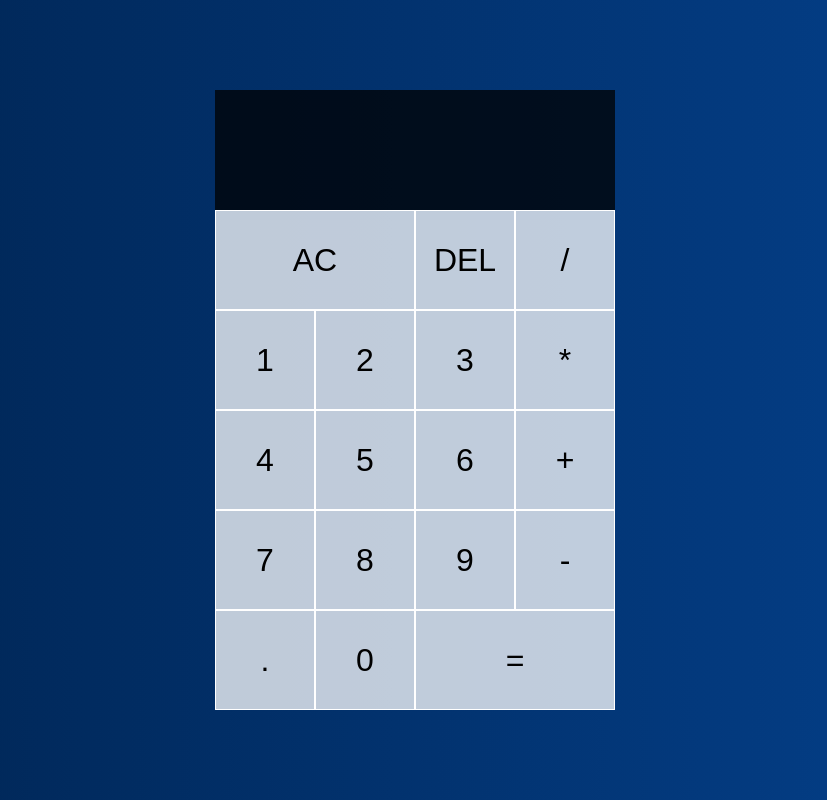
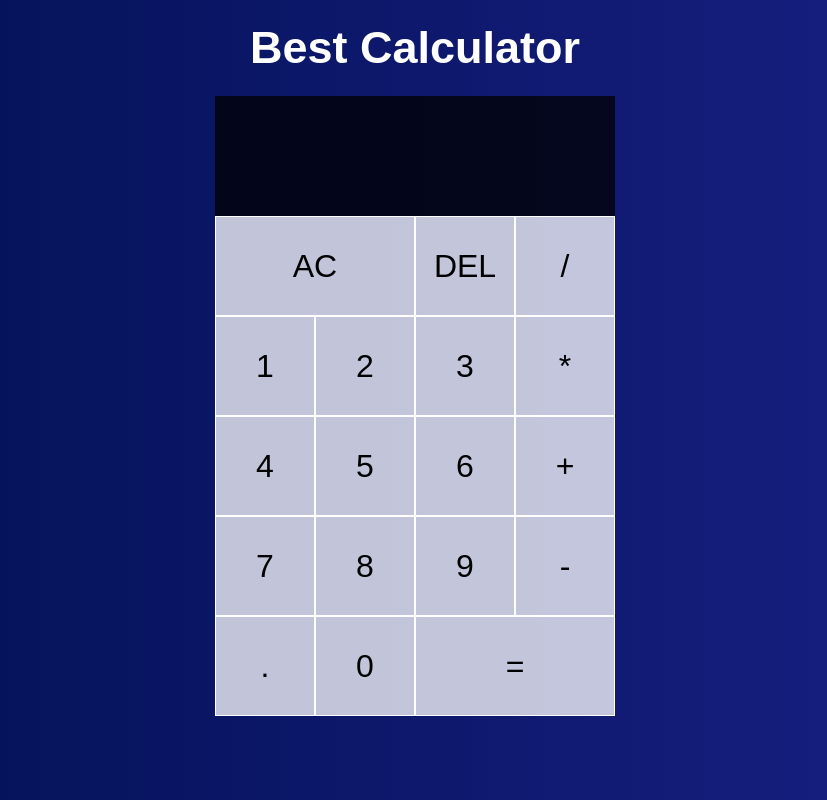
Before and after one commit to Tekkh/calculator-js, a plain HTML site: page index.html in a window 1280 px wide. Shown: the whole page, without its empty margins (225-1052 px from the left). Drawn offline with nearby package versions, Linux system fonts and the light colour scheme.

Commit message:
Version 1.1 Edit css style and add a title

```diff
--- a/index.html
+++ b/index.html
@@ -1,12 +1,17 @@
 <!DOCTYPE html>
 <html lang="en">
   <head>
-    <meta charset="UTF-8" />
-    <title></title>
+    <meta charset="utf-8">
+    <meta name="viewport" content="width=device-width, initial-scale=1.0">
+    <meta http-equiv="X-UA-Compatible" content="ie=edge">
+    <title>Calculator</title>
+    <link rel="stylesheet" href="https://stackpath.bootstrapcdn.com/bootstrap/4.5.2/css/bootstrap.min.css">
     <link rel="stylesheet" href="./style.css" />
   </head>
+
   <body>
-    <div class="calculator-grid">
+    <h1 class="text-center my-4 title">Best Calculator</h1>
+    <div class="calculator-grid ">
       <div class="output">
         <div data-previous-operand class="previous-operand"></div>
         <div data-current-operand class="current-operand"></div>
--- a/style.css
+++ b/style.css
@@ -4,17 +4,19 @@
 }
 body{
     font-family: Arial, Helvetica, sans-serif;
-    background: linear-gradient(to right, #002451, #04418d);
+    background: linear-gradient(to right, #011053, #1a2186);
 }
 .calculator-grid{
     display: grid;
     justify-content: center;
     align-content: center;
-    min-height: 100vh;
     grid-template-columns: repeat(4, 100px);
     grid-template-rows: minmax(120px, auto) repeat(5, 100px);
 }
 
+.title{
+    color: #fff; font-family:'Raleway',sans-serif; font-size: 45px; font-weight: 800; line-height: 48px;
+}
 .calculator-grid > button{
     cursor: pointer;
     font-size: 2rem;
```
